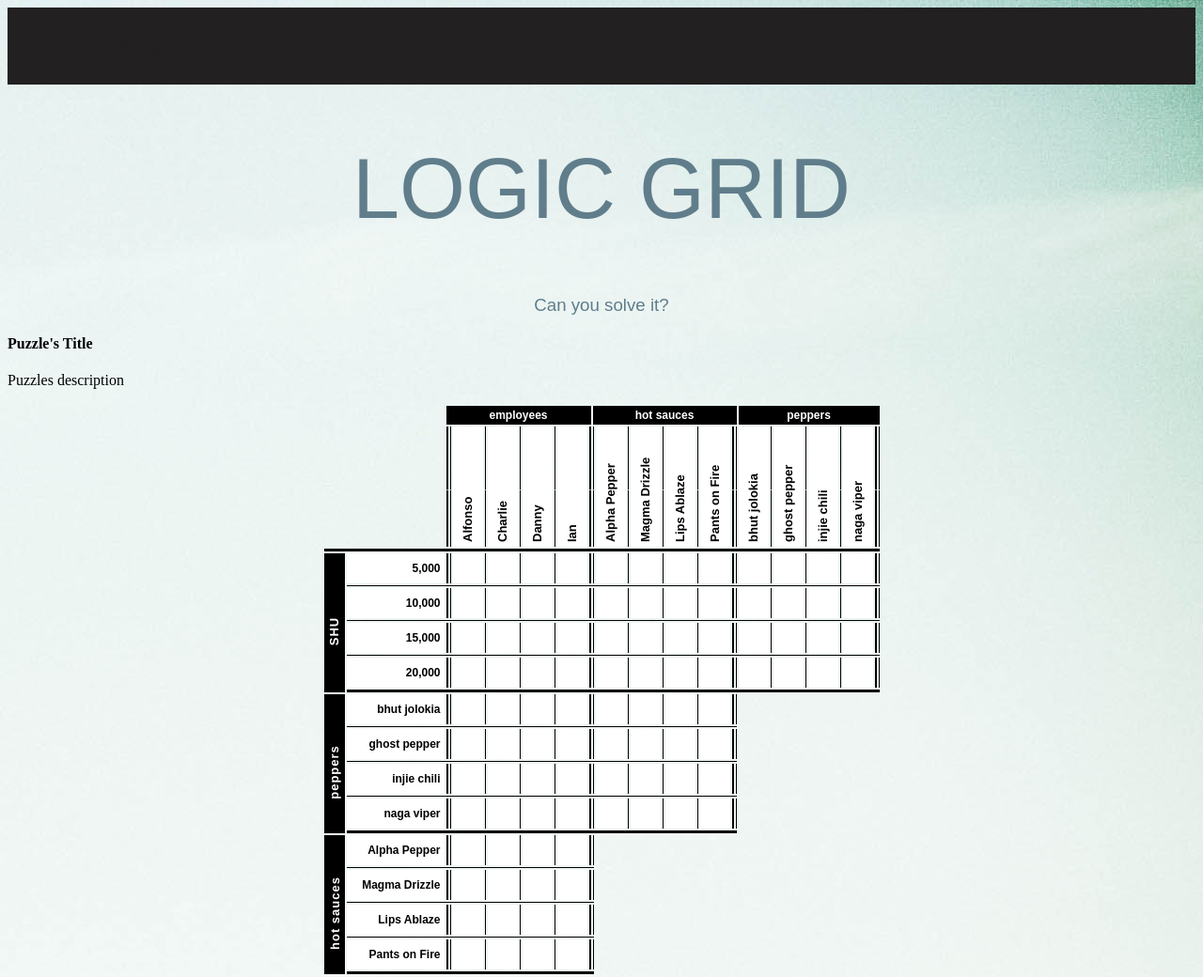
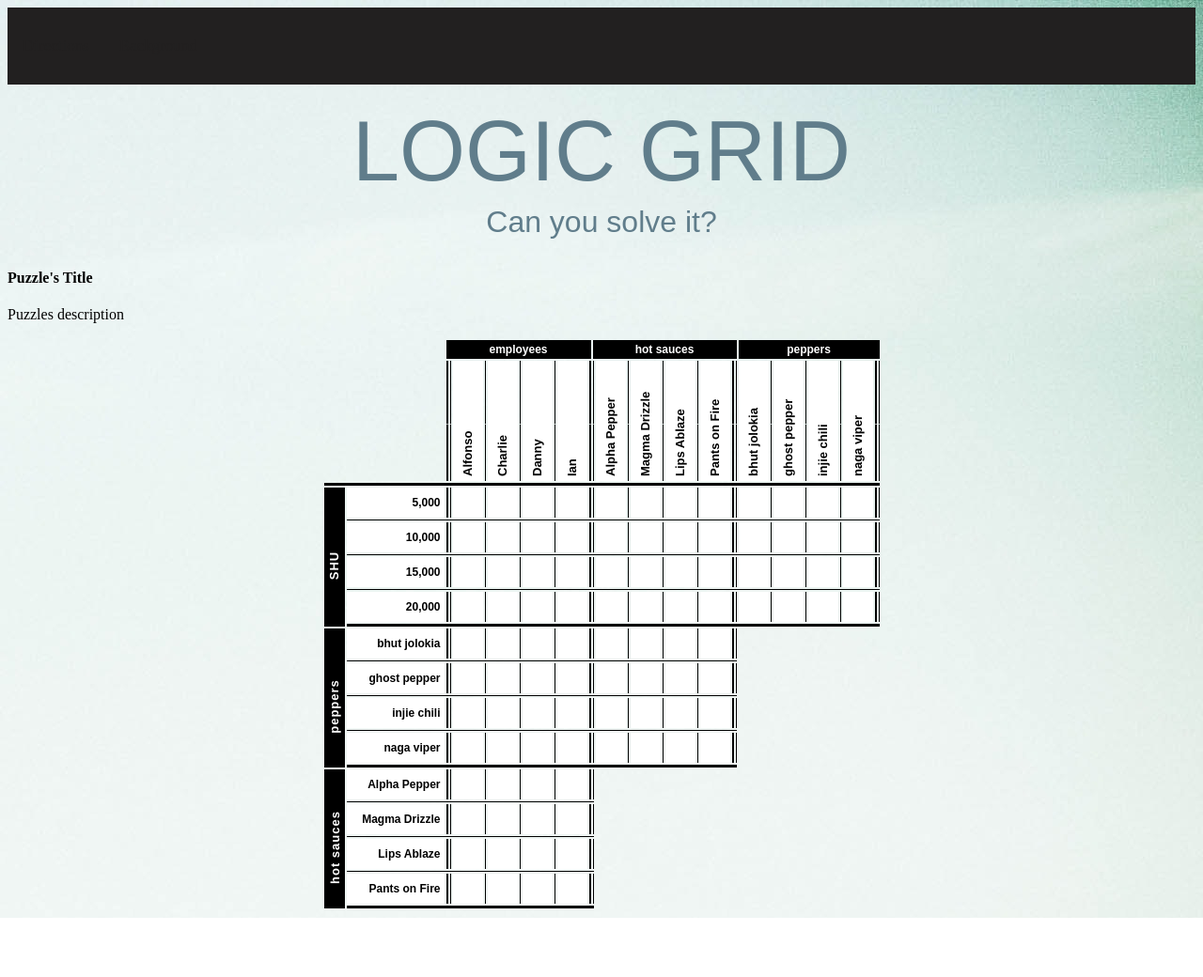
Before and after one commit to JessAntunes/logic-grid-frontend, a plain HTML site: page index.html in a window 1280 px wide. Shown: the whole page at 94% size. After the commit the page ends 977 px from the top, so only its background shows below. Drawn offline with Linux system fonts and the light colour scheme; grey boxes are pictures that could not be loaded; a web font is replaced by a local one.

Commit message:
change margin for h1 and h3 elements

```diff
--- a/index.css
+++ b/index.css
@@ -36,13 +36,16 @@ h1 {
     font-style: normal;
     font-size: 90px;
     color: #607d8b;
+    margin-top: 20px;
+    margin-bottom: 5px;
 }
 
 h3 {
     font-family: montserrat, sans-serif;
     font-weight: 400;
     font-style: normal;
-    font-size: 32;
+    font-size: 32px;
+    margin-top: 5px;
     color: #607d8b;
 }
 
--- a/index.html
+++ b/index.html
@@ -665,16 +665,9 @@
 
             </div>
 
+            <div class="col">
 
-
-
-
-
-
-
-
-
-
+            </div>
 
 
 
```
Lines whose indentation alone changed are shown as unchanged.
